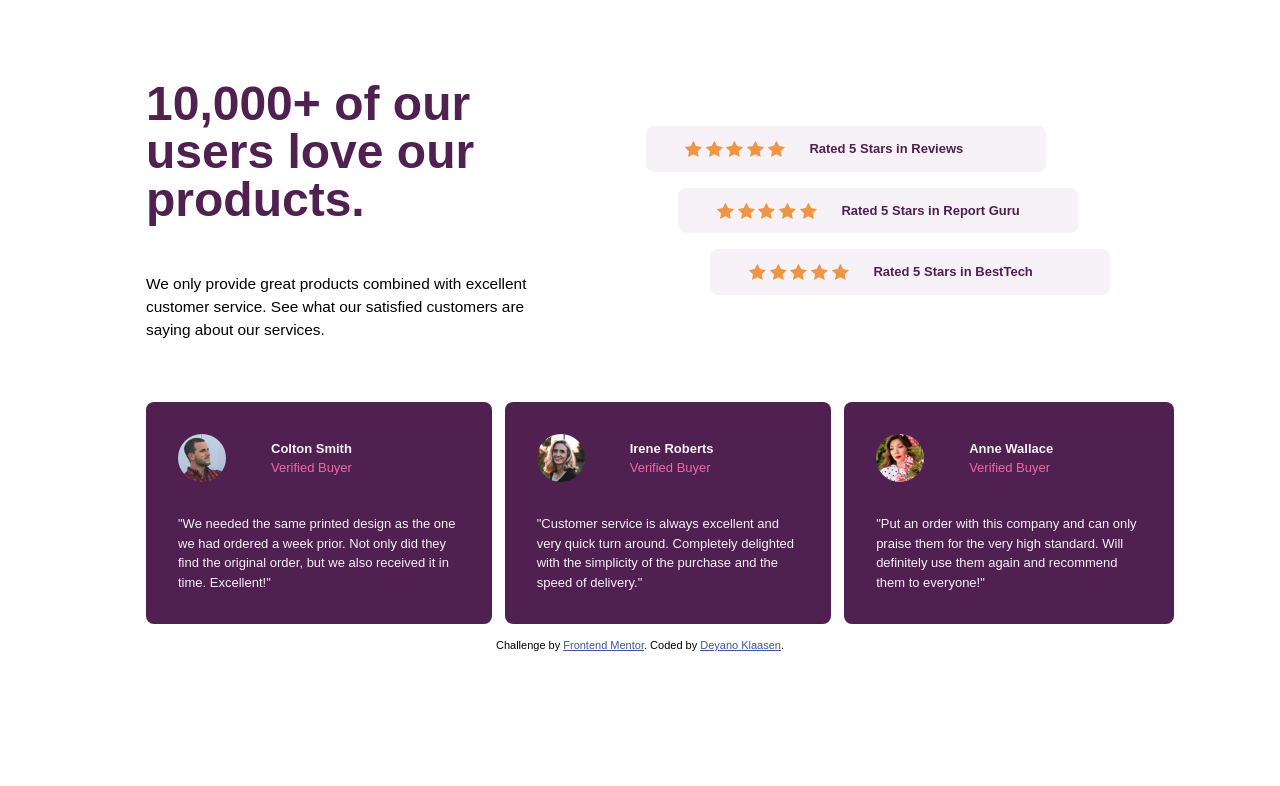
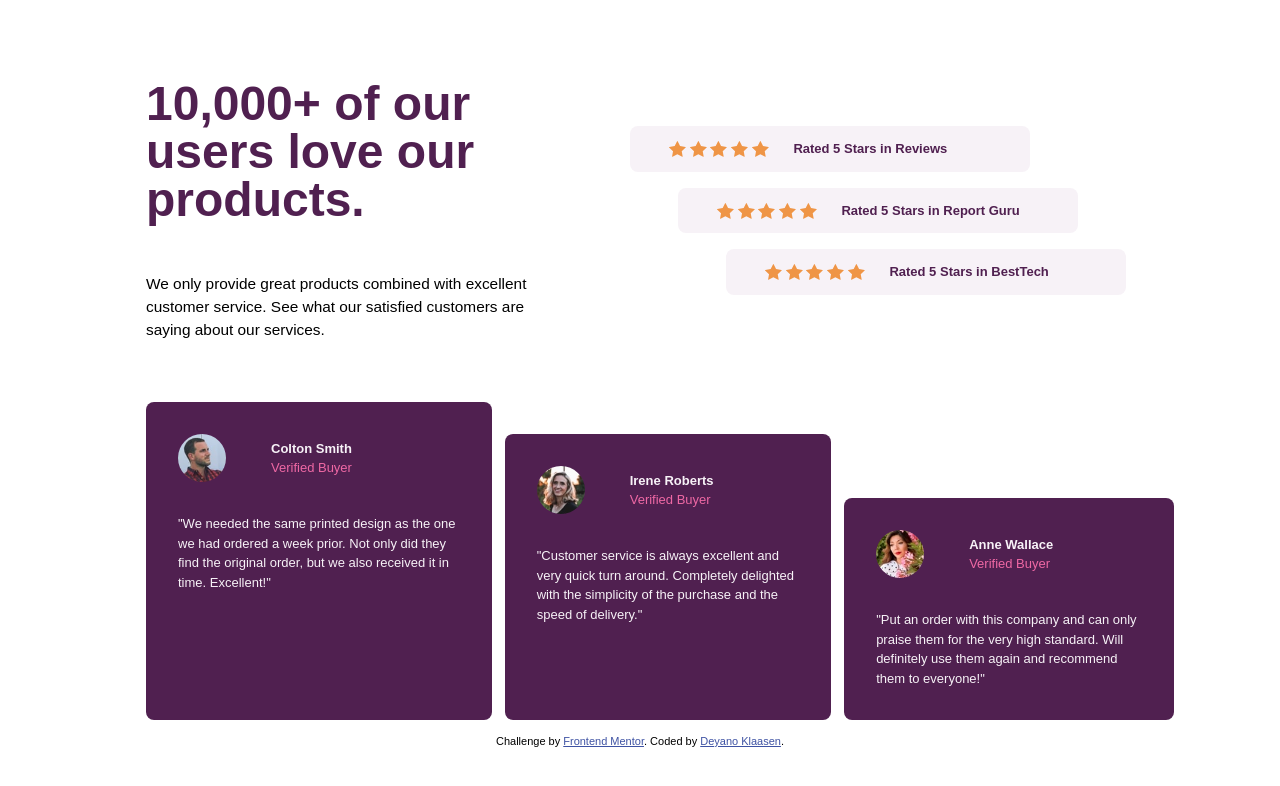
Before and after one commit to DeenoDev/Social-Proof-Section-Master, a plain HTML site: page social-proof-section-master/index.html in a window 1280 px wide. Drawn offline with Linux system fonts and the light colour scheme.

Commit message:
created staggered effect on blockquotes using margin top and nth child selectors.

```diff
--- a/social-proof-section-master/style.scss
+++ b/social-proof-section-master/style.scss
@@ -185,11 +185,11 @@ li{
     }
 
     &:first-of-type {
-      transform: translateX(-2rem);
+      transform: translateX(-3rem);
     }
 
     &:last-of-type {
-      transform: translateX(2rem);
+      transform: translateX(3rem);
     }
   }
 }
@@ -209,6 +209,14 @@ li {
   border-radius: var(--br);
   padding: var(--spacer);
   margin: 0 auto;
+
+  &:nth-child(2){
+    margin-top: 2rem;
+  }
+
+  &:nth-child(3){
+    margin-top: 6rem;
+  }
 }
 
 img{
@@ -243,6 +251,8 @@ color: var(--clr-primary-300);
 
 .quote {
 margin-top: var(--spacer);
+
+
 }
 
 // Layout Styling
```
Also changed, not shown: social-proof-section-master/style.css, 1 other file.
